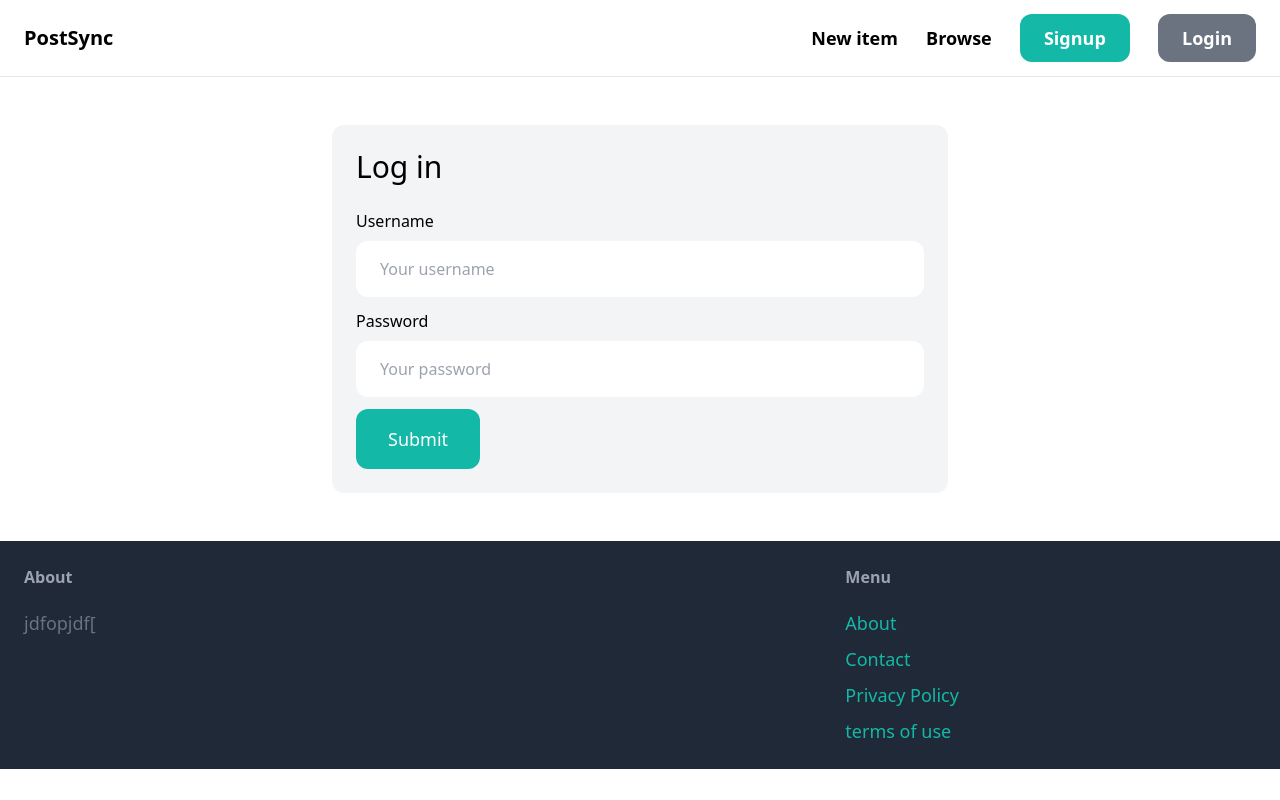
After one commit to itsmeumaima/ECommerce, a Django app: a page that uses postsync/core/templates/core/base.html in a window 1280 px wide. The commit adds this page. Run offline with Django 5.2, Linux system fonts and the light colour scheme; some libraries are stand-ins or nearby versions.

Commit message:
Completed till adding item

```diff
--- a/postsync/core/forms.py
+++ b/postsync/core/forms.py
@@ -1,6 +1,16 @@
 from django import forms
-from django.contrib.auth.forms import UserCreationForm
-from django.contrib.auth.models import User
+from django.contrib.auth.forms import UserCreationForm, AuthenticationForm
+from django.contrib.auth.models  import User
+
+class LoginForm(AuthenticationForm):
+    username = forms.CharField(widget=forms.TextInput(attrs={
+        'placeholder': 'Your username',
+        'class': 'w-full py-4 px-6 rounded-xl'
+    }))
+    password = forms.CharField(widget=forms.PasswordInput(attrs={
+        'placeholder': 'Your password',
+        'class': 'w-full py-4 px-6 rounded-xl'
+    }))
 
 class SignUpForm(UserCreationForm):
     class Meta:
--- a/postsync/core/templates/core/base.html
+++ b/postsync/core/templates/core/base.html
@@ -12,10 +12,17 @@
     <nav class="py-6 px-6 flex justify-between items-center border-b border-gray-200">
         <a href="/" class="text-xl font-semibold">PostSync</a>
         <div class="space-x-6">
-            <a href="#" class="text-lg font-semibold hover:text-gray-500">New Item</a>
+             <a href="{% url 'item:new' %}" class="text-lg font-semibold hover:text-gray-500">New item</a>
             <a href="#" class="text-lg font-semibold hover:text-gray-500">Browse</a>
-            <a href="{% url 'core:signup' %}" class="px-6 py-3 text-lg font-semibold bg-teal-500 text-white rounded-xl hover:bg-teal-700">Signup</a>
-            <a href="#" class="px-6 py-3 text-lg font-semibold bg-gray-500 text-white rounded-xl hover:bg-gray-700">Login</a>
+
+            {% if request.user.is_authenticated %}
+                <a href="#" class="px-6 py-3 text-lg font-semibold bg-teal-500 text-white rounded-xl hover:bg-teal-700">Inbox</a>
+                <a href="#" class="px-6 py-3 text-lg font-semibold bg-gray-500 text-white rounded-xl hover:bg-gray-700">Dashboard</a>
+            {% else %}
+                <a href="{% url 'core:signup' %}" class="px-6 py-3 text-lg font-semibold bg-teal-500 text-white rounded-xl hover:bg-teal-700">Signup</a>
+                <a href="{% url 'core:login' %}" class="px-6 py-3 text-lg font-semibold bg-gray-500 text-white rounded-xl hover:bg-gray-700">Login</a>
+            {% endif %}
+
         </div>
     </nav>
     <div class="px-6 py-6">
--- /dev/null
+++ b/postsync/core/templates/core/login.html
@@ -0,0 +1,36 @@
+
+{% extends 'core/base.html' %}
+
+{% block title %}Log in{% endblock %}
+
+{% block content %}
+<div class="w-1/2 my-6 mx-auto p-6 bg-gray-100 rounded-xl">
+    <h1 class="mb-6 text-3xl">Log in</h1>
+
+    <form method="post" action=".">
+        {% csrf_token %}
+
+        <div class="mb-3">
+            <label class="inline-block mb-2">Username</label><br>
+            {{ form.username }}
+        </div>
+
+        <div class="mb-3">
+            <label class="inline-block mb-2">Password</label><br>
+            {{ form.password }}
+        </div>
+
+        {% if form.errors or form.non_field_errors %}
+            <div class="mb-3 p-6 bg-red-100 rounded-xl">
+                {% for field in form %}
+                    {{ field.errors }}
+                {% endfor %}
+
+                {{ form.non_field_errors }}
+            </div>
+        {% endif %}
+
+        <button class="py-4 px-8 text-lg bg-teal-500 hover:bg-teal-700 rounded-xl text-white">Submit</button>
+    </form>
+</div>
+{% endblock %}
--- a/postsync/core/urls.py
+++ b/postsync/core/urls.py
@@ -1,6 +1,8 @@
+from django.contrib.auth import views as auth_views
 from django.urls import path
 
 from . import views
+from .forms import LoginForm
 
 
 app_name = 'core'
@@ -9,5 +11,5 @@ urlpatterns = [
     path('', views.index, name='index'),
     path('contact/', views.contact, name='contact'),
     path('signup/', views.signup, name='signup'),
-    # path('login/', auth_views.LoginView.as_view(template_name='core/login.html', authentication_form=LoginForm), name='login'),
+    path('login/', auth_views.LoginView.as_view(template_name='core/login.html', authentication_form=LoginForm), name='login'),
 ]
--- /dev/null
+++ b/postsync/item/forms.py
@@ -0,0 +1,27 @@
+from django import forms
+from .models import Item
+
+INPUT_CLASSES = 'w-full py-4 px-6 rounded-xl border'
+
+class  NewItemForm(forms.ModelForm):
+    class Meta:
+        model = Item
+        fields = ['category', 'name', 'description', 'price', 'image']
+
+        widgets = {
+                    'category': forms.Select(attrs={
+                        'class': INPUT_CLASSES
+                    }),
+                    'name': forms.TextInput(attrs={
+                        'class': INPUT_CLASSES
+                    }),
+                    'description': forms.Textarea(attrs={
+                        'class': INPUT_CLASSES
+                    }),
+                    'price': forms.TextInput(attrs={
+                        'class': INPUT_CLASSES
+                    }),
+                    'image': forms.FileInput(attrs={
+                        'class': INPUT_CLASSES
+                    })
+                }
--- a/postsync/item/urls.py
+++ b/postsync/item/urls.py
@@ -5,5 +5,6 @@ from . import views
 app_name='item'
 
 urlpatterns = [
+    path('new/', views.new, name='new'),
     path('<int:pk>/', views.detail, name='detail'),
 ]
--- a/postsync/postsync/settings.py
+++ b/postsync/postsync/settings.py
@@ -27,7 +27,9 @@ DEBUG = True
 
 ALLOWED_HOSTS = []
 
-
+LOGIN_URL = '/login/'
+LOGIN_REDIRECT_URL = '/'
+LOGOUT_REDIRECT_URL = '/'
 # Application definition
 
 INSTALLED_APPS = [
```
Also changed, not shown: postsync/item/templates/item/form.html (added, +27 -0 lines), postsync/item/views.py (+24 -1 lines), postsync/db.sqlite3, postsync/media/item_images/download.jpg (added).
